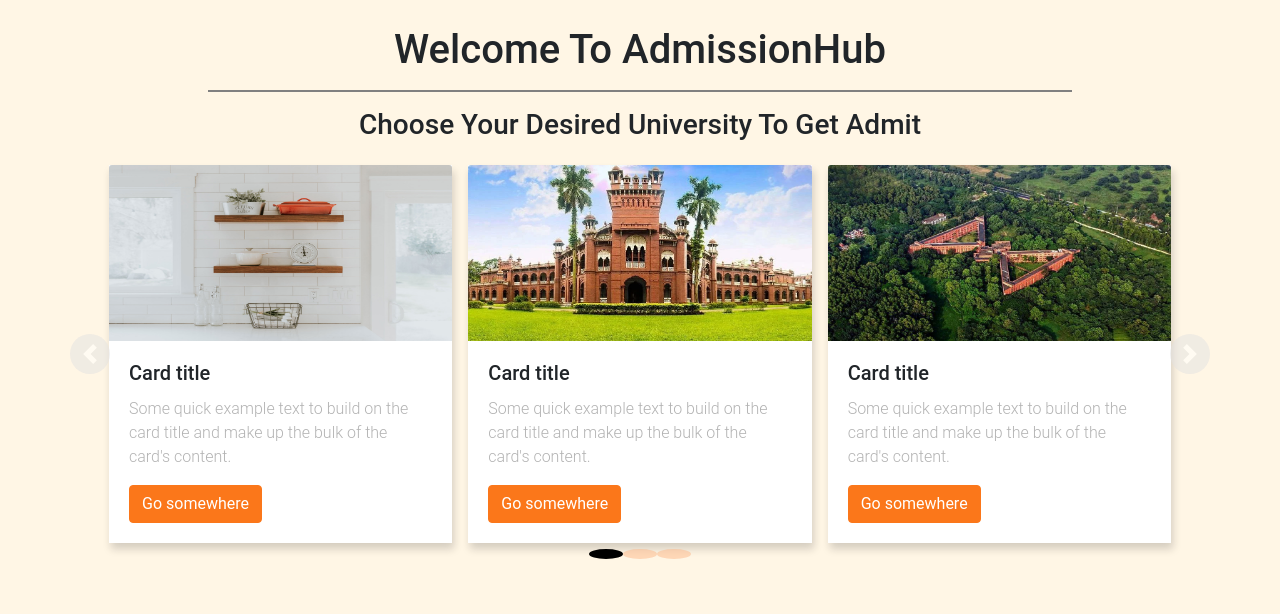
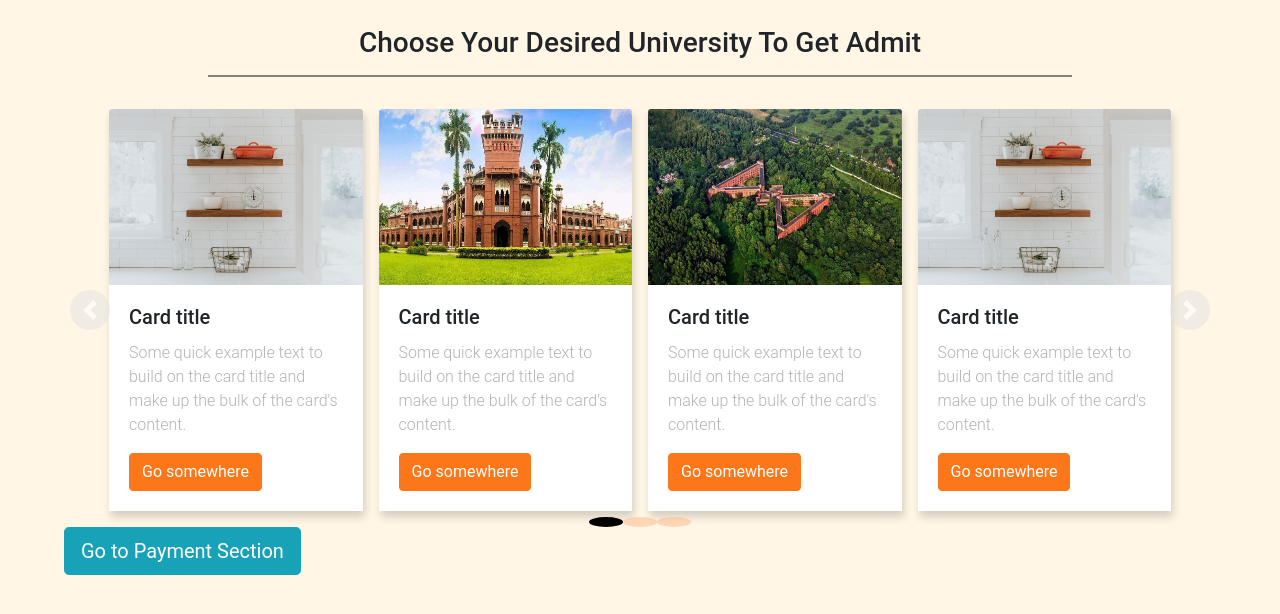
Before and after one commit to rajib-raiyat/admission-hub, a Flask app: template front-end/templates/University.html in a window 1280 px wide. Shown: the top 614 px of the page. Run offline with Flask 3, Linux system fonts and the light colour scheme; the template is opened without the code that fills it, so the values that code supplies are empty.

Commit message:
"Go to Payment Section" button added

```diff
--- a/front-end/templates/University.html
+++ b/front-end/templates/University.html
@@ -9,12 +9,36 @@
 
     <link rel="stylesheet" href="css/owl.carousel.min.css">
 
-    <!-- Bootstrap CSS -->
+
     <link rel="stylesheet" href="css/bootstrap.min.css">
 
     <!-- Style -->
     <link rel="stylesheet" href="css/style.css">
+
     <style>
+        .btn-primary {
+            color: #fff;
+            background-color: #fb771a;
+            border-color: #fb771a
+        }
+
+        .btn-primary:hover {
+            color: #fff;
+            background-color: #eb6304;
+            border-color: #de5e04
+        }
+
+        .btn-primary.focus, .btn-primary:focus {
+            -webkit-box-shadow: 0 0 0 0.2rem rgba(252, 139, 60, 0.5);
+            box-shadow: 0 0 0 0.2rem rgba(252, 139, 60, 0.5)
+        }
+
+        .btn-info{
+
+        }
+
+
+
         .cards-wrapper {
             display: flex;
             justify-content: center;
@@ -80,18 +104,19 @@
 </head>
 <body class="" style="margin-right: 5%; margin-left: 5%; margin-top: 2%; background-color: #fff6e5">
 <div class="text-center">
-    <h1>Welcome To AdmissionHub</h1>
+    <h3>Choose Your Desired University To Get Admit</h3>
     <hr class="" style="height:2px;width: 75% ;border-width:0;color:black;background-color:gray">
-    <h3>Choose Your Desired University To Get Admit</h3>
+
 
 </div>
-<div id="carouselExampleControls" class="carousel slide container " data-ride="carousel">
+<div id="carouselExampleControls" class="carousel slide container" data-ride="carousel">
     <ol class="carousel-indicators">
         <li data-target="#carousel" data-slide-to="0" class="active"></li>
         <li data-target="#carousel" data-slide-to="1"></li>
         <li data-target="#carousel" data-slide-to="2"></li>
     </ol>
-    <div class="carousel-inner ">
+    <div class="carousel-inner" role="listbox">
+
         <div class="carousel-item active">
             <div class="cards-wrapper">
                 <div class="card">
@@ -114,6 +139,15 @@
                 </div>
                 <div class="card d-none d-md-block">
                     <img src="images/bg_3.jpg" class="card-img-top" alt="...">
+                    <div class="card-body">
+                        <h5 class="card-title">Card title</h5>
+                        <p class="card-text">Some quick example text to build on the card title and make up the bulk of
+                            the card's content.</p>
+                        <a href="#" class="btn btn-primary">Go somewhere</a>
+                    </div>
+                </div>
+                <div class="card d-none d-md-block">
+                    <img src="images/bg_1.jpg" class="card-img-top" alt="...">
                     <div class="card-body">
                         <h5 class="card-title">Card title</h5>
                         <p class="card-text">Some quick example text to build on the card title and make up the bulk of
@@ -152,6 +186,15 @@
                         <a href="#" class="btn btn-primary">Go somewhere</a>
                     </div>
                 </div>
+                <div class="card d-none d-md-block">
+                    <img src="images/bg_1.jpg" class="card-img-top" alt="...">
+                    <div class="card-body">
+                        <h5 class="card-title">Card title</h5>
+                        <p class="card-text">Some quick example text to build on the card title and make up the bulk of
+                            the card's content.</p>
+                        <a href="#" class="btn btn-primary">Go somewhere</a>
+                    </div>
+                </div>
             </div>
         </div>
         <div class="carousel-item">
@@ -183,6 +226,15 @@
                         <a href="#" class="btn btn-primary">Go somewhere</a>
                     </div>
                 </div>
+                <div class="card d-none d-md-block">
+                    <img src="images/bg_1.jpg" class="card-img-top" alt="...">
+                    <div class="card-body">
+                        <h5 class="card-title">Card title</h5>
+                        <p class="card-text">Some quick example text to build on the card title and make up the bulk of
+                            the card's content.</p>
+                        <a href="#" class="btn btn-primary">Go somewhere</a>
+                    </div>
+                </div>
             </div>
         </div>
     </div>
@@ -195,9 +247,21 @@
         <span class="sr-only">Next</span>
     </a>
 </div>
+<div>
+    <button type="button" class="btn btn-lg btn-info" style="">Go to Payment Section</button>
+</div>
 <script src="js/jquery-3.3.1.min.js"></script>
 <script src="js/popper.min.js"></script>
 <script src="js/bootstrap.min.js"></script>
 <script src="js/main.js"></script>
+<!--<script src="https://code.jquery.com/jquery-3.6.4.js" integrity="sha256-a9jBBRygX1Bh5lt8GZjXDzyOB+bWve9EiO7tROUtj/E="-->
+<!--        crossorigin="anonymous"></script>-->
+<!--<script src="https://cdn.jsdelivr.net/npm/@popperjs/core@2.11.6/dist/umd/popper.min.js"-->
+<!--        integrity="sha384-oBqDVmMz9ATKxIep9tiCxS/Z9fNfEXiDAYTujMAeBAsjFuCZSmKbSSUnQlmh/jp3"-->
+<!--        crossorigin="anonymous"></script>-->
+<!--<script src="https://cdn.jsdelivr.net/npm/bootstrap@5.2.3/dist/js/bootstrap.min.js"-->
+<!--        integrity="sha384-cuYeSxntonz0PPNlHhBs68uyIAVpIIOZZ5JqeqvYYIcEL727kskC66kF92t6Xl2V"-->
+<!--        crossorigin="anonymous"></script>-->
+
 </body>
 </html>
```
Also changed, not shown: front-end/templates/Form.html (+18 -9 lines), front-end/templates/index.html (+10 -7 lines).
